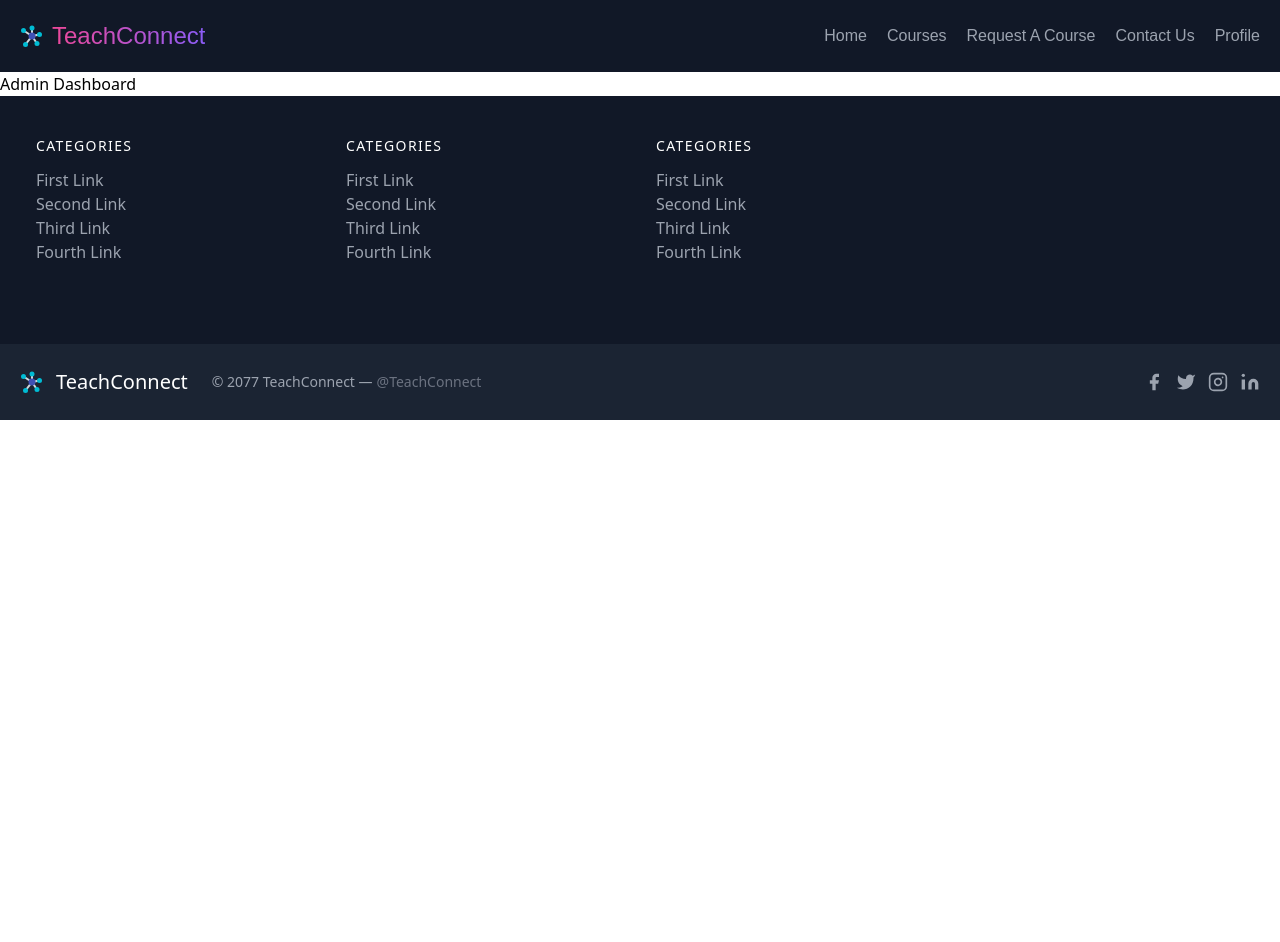
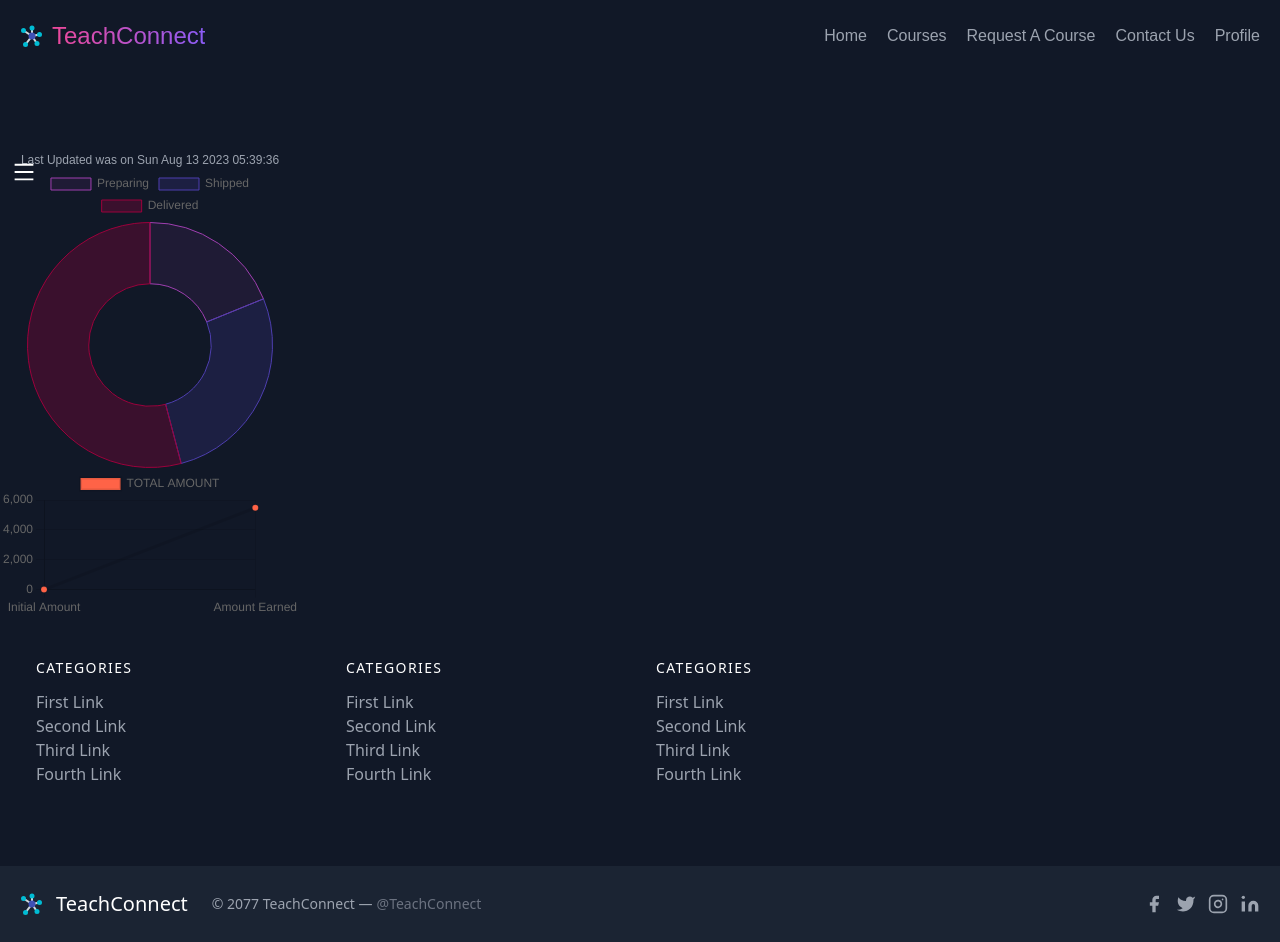
Before and after one commit to SourabhJyotiDas/TeachConnect-Frontend, a React (Create React App) app: page /admin/dashboard in a window 1280 px wide. Before the commit the page ends 800 px from the top, so only its background shows below. Built offline with nearby package versions, Linux system fonts and the light colour scheme.

Commit message:
Second commit

```diff
--- a/src/App.css
+++ b/src/App.css
@@ -11,7 +11,9 @@
 .para {
   font-family: "Jost", sans-serif;
 }
-
+.active{
+  color:white;
+}
 .scrollbar-none::-webkit-scrollbar {
   display: none;
 }
--- a/src/App.js
+++ b/src/App.js
@@ -19,6 +19,9 @@ import PaymentFail from './components/Payments/PaymentFail';
 import CourseDetails from './components/Courses/CourseDetails';
 import { useEffect } from 'react';
 import Editprofile from './components/User/Editprofile';
+import Create from './components/Admin/Create';
+import AllCourses from './components/Admin/AllCourses';
+import AllUsers from './components/Admin/AllUsers';
 
 
 function App() {
@@ -53,7 +56,14 @@ function App() {
           <Route path={"/editprofile"} element={<Editprofile />} />
           <Route path={"/settings"} element={<ProfileSetting />} />
           <Route path={"/changepassword"} element={<ChangePassword />} />
+
+          {/* Admin Routes */}
           <Route path={"/admin/dashboard"} element={<Dashboard />} />
+          <Route path={"/admin/createcourse"} element={<Create />} />
+          <Route path={"/admin/courses"} element={<AllCourses />} />
+          <Route path={"/admin/users"} element={<AllUsers />} />
+
+
 
           <Route path={"*"} element={< NotFound />} />
 
--- /dev/null
+++ b/src/components/Admin/AllCourses.jsx
@@ -0,0 +1,15 @@
+import React from 'react'
+import Sidebar from './Sidebar'
+
+export default function AllCourses() {
+  return (
+    <>
+    <section className="text-gray-400 bg-gray-900 flex">
+      <Sidebar />
+      <div>
+      <p className="text-center para text-xs">{`Last Updated was on ${String(new Date()).split("G")[0]}`}</p>
+      </div>
+    </section>
+  </>
+  )
+}
--- /dev/null
+++ b/src/components/Admin/AllUsers.jsx
@@ -0,0 +1,15 @@
+import React from 'react'
+import Sidebar from './Sidebar'
+
+export default function AllUsers() {
+  return (
+    <>
+    <section className="text-gray-400 bg-gray-900 flex">
+      <Sidebar />
+      <div>
+      <p className="text-center para text-xs">{`Last Updated was on ${String(new Date()).split("G")[0]}`}</p>
+      </div>
+    </section>
+  </>
+  )
+}
--- /dev/null
+++ b/src/components/Admin/Create.jsx
@@ -0,0 +1,15 @@
+import React from "react";
+import Sidebar from "./Sidebar";
+
+export default function Create() {
+  return (
+    <>
+      <section className="text-gray-400 bg-gray-900 flex">
+        <Sidebar />
+        <div>
+        <p className="text-center para text-xs">{`Last Updated was on ${String(new Date()).split("G")[0]}`}</p>
+        </div>
+      </section>
+    </>
+  );
+}
--- a/src/components/Admin/Dashboard.jsx
+++ b/src/components/Admin/Dashboard.jsx
@@ -1,7 +1,59 @@
-import React from 'react'
+import React from "react";
+import Sidebar from "./Sidebar";
+import { AiOutlineMenu } from "react-icons/ai";
+
+import { Doughnut, Line } from "react-chartjs-2";
+import { Chart as ChartJS, CategoryScale, LinearScale, PointElement, LineElement, Title, Tooltip, Legend, ArcElement } from "chart.js"
+ChartJS.register(
+  CategoryScale, LinearScale, PointElement, LineElement, Title, Tooltip, Legend, ArcElement
+)
 
 export default function Dashboard() {
+  const lineState = {
+    labels: ["Initial Amount", "Amount Earned"],
+    datasets: [
+      {
+        label: "TOTAL AMOUNT",
+        backgroundColor: ["tomato"],
+        hoverBackgroundColor: ["rgb(197, 72, 49)"],
+        data: [0, 5476],
+      },
+    ],
+  };
+
+
+  const data = {
+    labels: ["Preparing", "Shipped", "Delivered"],
+    datasets: [
+      {
+        label: "# of orders",
+        data:
+          // ordersCount
+          //   ? [ordersCount.preparing, ordersCount.shipped, ordersCount.delivered]
+          //   :
+          [23, 33, 66],
+        backgroundColor: [
+          "rgba(159,63,176,0.1)",
+          "rgba(78,63,176,0.2)",
+          "rgba(156,0,60,0.3)",
+        ],
+        borderColor: ["rgb(159,63,176)", "rgb(78,63,176)", "rgb(156,0,60)"],
+        borderWidth: 1,
+      },
+    ],
+  };
+
   return (
-    <div> Admin Dashboard</div>
-  )
+    <>
+      <section className="text-gray-400 bg-gray-900 flex pt-20">
+        <Sidebar />
+        <div className="flex flex-col justify-center items-center ">
+          <p className="text-center para text-xs">{`Last Updated was on ${String(new Date()).split("G")[0]}`}</p>
+          <Doughnut data={data} />
+          <Line data={lineState} />
+
+        </div>
+      </section>
+    </>
+  );
 }
--- /dev/null
+++ b/src/components/Admin/Sidebar.jsx
@@ -0,0 +1,56 @@
+import React from "react";
+import { AiOutlineMenu, AiOutlineCloseCircle } from "react-icons/ai";
+import { Link, useLocation } from "react-router-dom";
+
+export default function Sidebar() {
+  const location = useLocation();
+
+  const handleToggle = () => {
+    document.getElementById("open").classList.toggle("hidden");
+    document.getElementById("close").classList.toggle("hidden");
+    document.getElementById("sidebar").classList.toggle("hidden");
+  };
+
+  return (
+    <>
+      <AiOutlineMenu
+        onClick={handleToggle}
+        id="open"
+        className="fixed top-40 left-3 z-10 text-white text-2xl "
+      />
+      <AiOutlineCloseCircle
+        onClick={handleToggle}
+        id="close"
+        className="hidden fixed left-3 top-40 z-10 text-white text-2xl "
+      />
+      <div onClick={handleToggle} id="sidebar" className="hidden">
+        <section className=" text-gray-400 bg-gray-800 body-font w-[40vw] h-[85vh] flex flex-col items-center justify-center space-y-5 heading fixed top-[8.5rem] text-xs">
+          <Link
+            to={"/admin/dashboard"}
+            className={
+              location.pathname === "/admin/dashboard" ? "active" : ""
+            }>
+            Dashboard
+          </Link>
+          <Link
+            to={"/admin/createcourse"}
+            className={
+              location.pathname === "/admin/createcourse" ? "active" : ""
+            }>
+            Create Courses
+          </Link>
+          <Link
+            to={"/admin/courses"}
+            className={location.pathname === "/admin/courses" ? "active" : ""}>
+            Courses
+          </Link>
+          <Link
+            to={"/admin/users"}
+            className={location.pathname === "/admin/users" ? "active" : ""}>
+            Users
+          </Link>
+        </section>
+      </div>
+    </>
+  );
+}
--- a/src/components/User/Profile.jsx
+++ b/src/components/User/Profile.jsx
@@ -1,6 +1,4 @@
 import React from "react";
-import { MdLogout } from "react-icons/md";
-import { RxDashboard } from "react-icons/rx";
 import { FiSettings } from "react-icons/fi";
 import { Link } from "react-router-dom";
 
@@ -30,8 +28,8 @@ export default function Profile() {
             <>
               <Link to={"/admin/dashboard"}>
                 <button className="text-white bg-purple-500 border-0 py-2 px-6 focus:outline-none hover:bg-purple-600 rounded text-lg flex items-center">
-                  <RxDashboard className="mx-2" />
-                  Dashboard
+                <FiSettings className="mx-2" />
+                  Admin
                 </button>
               </Link>
             </>
--- a/src/components/layouts/IntroVideo.jsx
+++ b/src/components/layouts/IntroVideo.jsx
@@ -1,6 +1,6 @@
 import React from "react";
 
-export default function IntroVideo({video}) {
+export default function IntroVideo({video=""}) {
   return (
     <>
       <section className="text-gray-400 bg-gray-900 body-font relative flex items-center justify-center py-5 md:py-10">
--- a/src/components/layouts/Navbar.jsx
+++ b/src/components/layouts/Navbar.jsx
@@ -1,9 +1,9 @@
 import React from "react";
-import { Link } from "react-router-dom";
+import { Link, useLocation } from "react-router-dom";
 import { FcMindMap } from "react-icons/fc";
 
-
 export default function Navbar() {
+  const location = useLocation();
   const isAuthenticated = true;
 
   return (
@@ -19,20 +19,33 @@ export default function Navbar() {
         </Link>
         <nav className="md:ml-auto flex flex-wrap items-center text-base justify-center">
           <Link to={"/"} className="mr-5 hover:text-white">
-            Home
+            <span className={location.pathname === "/" ? "active" : ""}>
+              Home
+            </span>
           </Link>
           <Link to={"/courses"} className="mr-5 hover:text-white">
-            Courses
+            <span className={location.pathname === "/courses" ? "active" : ""}>
+              Courses
+            </span>
           </Link>
           <Link to={"/request"} className="mr-5 hover:text-white">
-            Request A Course
+            <span className={location.pathname === "/request" ? "active" : ""}>
+              Request A Course
+            </span>
           </Link>
           <Link to={"/contact"} className="mr-5 hover:text-white">
-            Contact Us
+            <span className={location.pathname === "/contact" ? "active" : ""}>
+              Contact Us
+            </span>
           </Link>
 
           {isAuthenticated ? (
-            <Link to={"/profile"}>Profile</Link>
+            <Link to={"/profile"}>
+              <span
+                className={location.pathname === "/profile" ? "active" : ""}>
+                Profile
+              </span>
+            </Link>
           ) : (
             <Link to={"login"}>
               <button className="inline-flex items-center bg-indigo-600 text-white border-0 py-1 px-3 focus:outline-none hover:bg-gray-700 rounded text-base  ">
```
